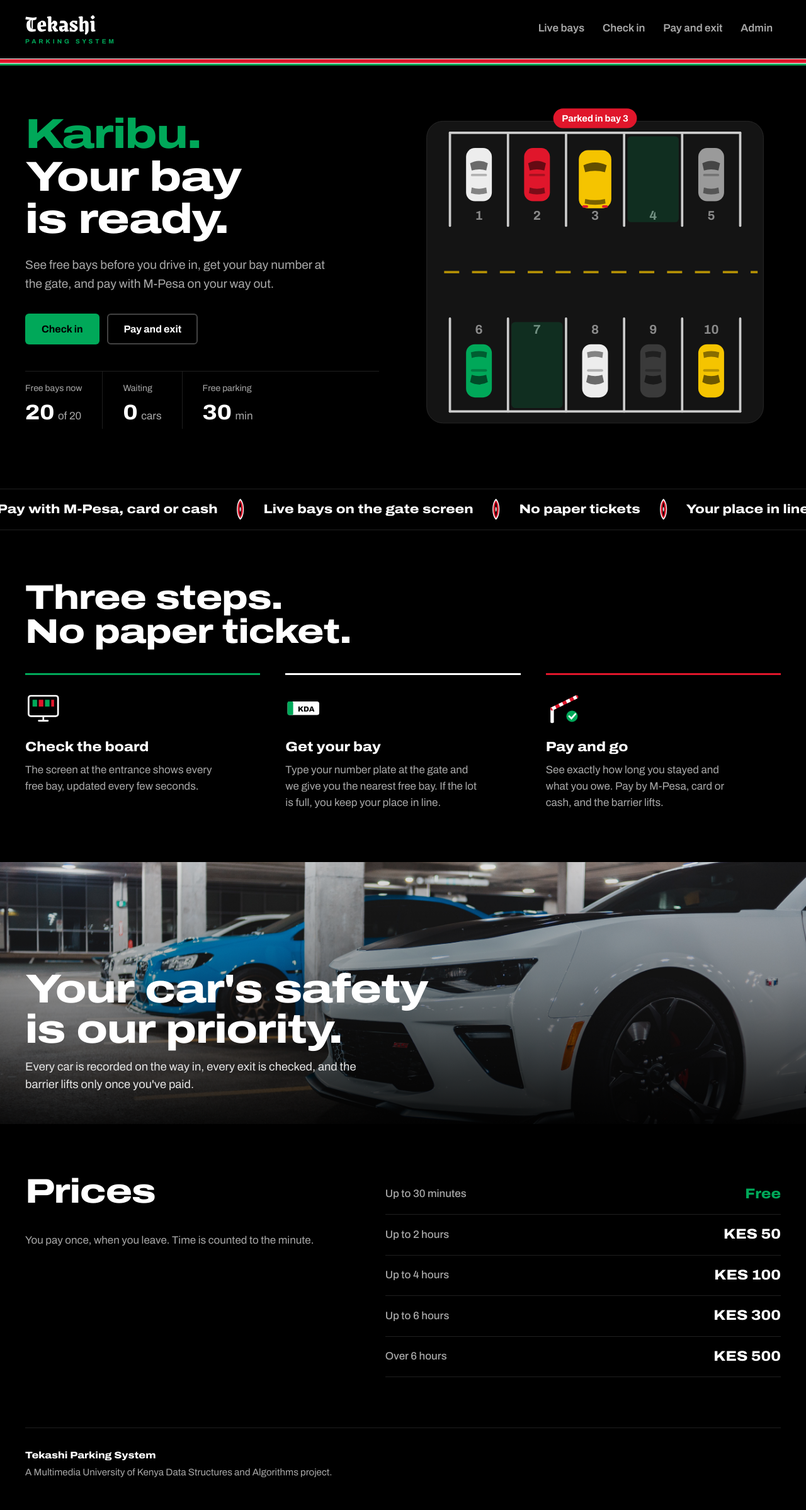
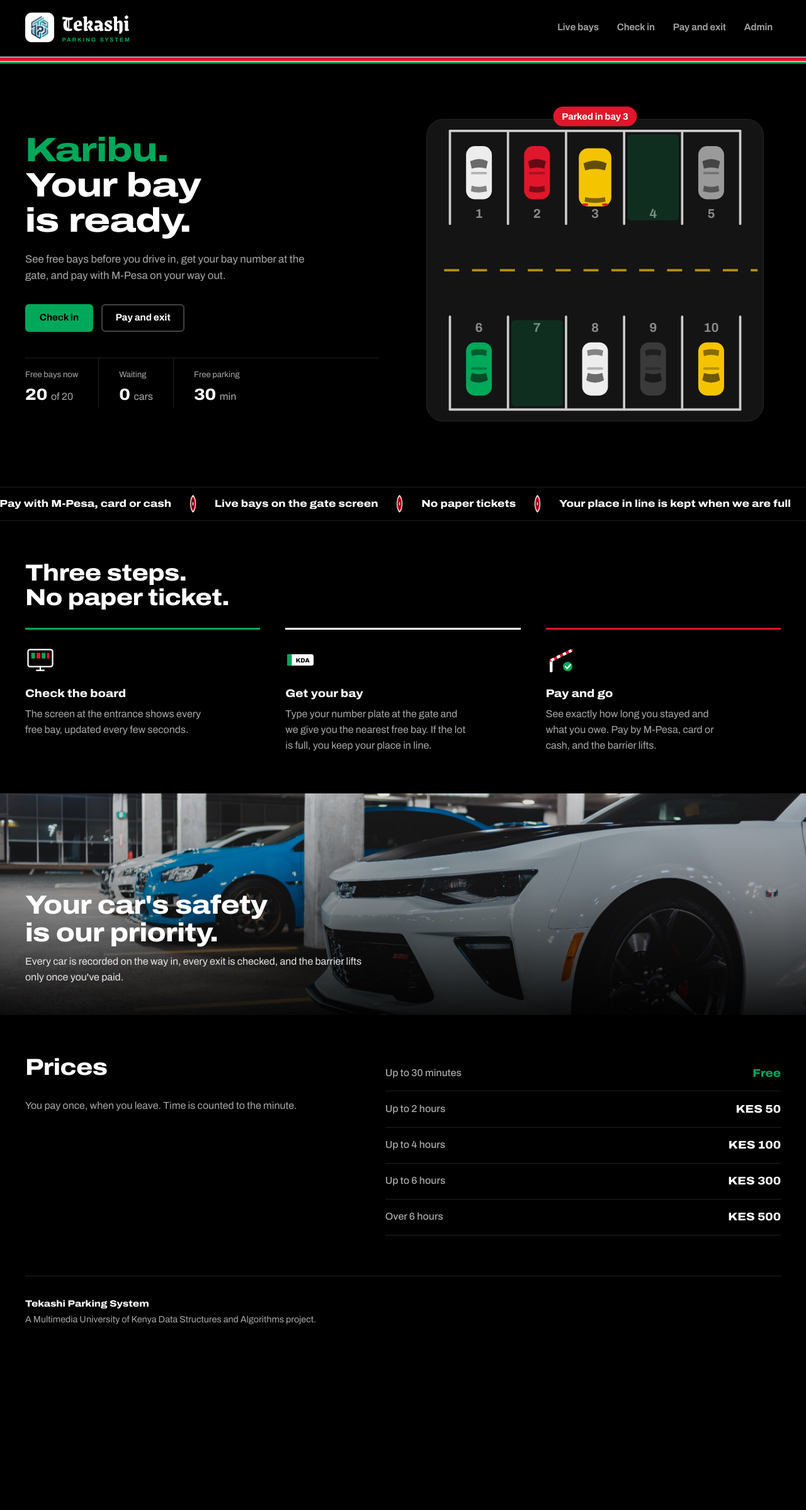
Before and after one commit to gitau254-m/tekashi-parking-system, a FastAPI app: page / in a window 1280 px wide. Shown: the whole page at 63% size. After the commit the page ends 2103 px from the top, so only its background shows below. Run offline with FastAPI, Linux system fonts and the light colour scheme.

Commit message:
feat: Tekashi logo mark, calmer type scale, dated stays with day/month filter

```diff
--- a/main.py
+++ b/main.py
@@ -18,7 +18,7 @@ Test every route at http://127.0.0.1:8000/docs
 from contextlib import asynccontextmanager
 from datetime import date
 
-from fastapi import Depends, FastAPI, Request
+from fastapi import Depends, FastAPI, Query, Request
 from fastapi.responses import JSONResponse
 from fastapi.staticfiles import StaticFiles
 from pydantic import BaseModel, Field
@@ -199,6 +199,11 @@ def report_summary(request: Request, day: date | None = None):
 
 
 @app.get("/api/reports/transactions", tags=["6. Reports"], dependencies=ADMIN_ONLY)
-def report_transactions(request: Request, limit: int = 20):
-    """UC10: latest completed stays, newest first."""
-    return audit.recent_transactions(get_state(request), limit)
+def report_transactions(
+    request: Request,
+    limit: int = Query(20, ge=1, le=2000),                       # ge/le: allowed range
+    day: date | None = None,                                     # e.g. 2026-09-27
+    month: str | None = Query(None, pattern=r"^\d{4}-\d{2}$"),   # e.g. 2026-08
+):
+    """UC10: completed stays, newest first - for one day, one month, or the latest."""
+    return audit.recent_transactions(get_state(request), limit, day, month)
--- a/static/css/style.css
+++ b/static/css/style.css
@@ -59,7 +59,7 @@ body {
   color: var(--white);
   font-family: var(--font);
   font-stretch: 100%;
-  font-size: 1.0625rem;
+  font-size: 1rem;
   line-height: 1.55;
   -webkit-font-smoothing: antialiased;
 }
@@ -80,10 +80,11 @@ p { margin: 0; }
 /* Bold display type: heavy and stretched wide. */
 .hero-title, .section-title, .page-title, .board-count strong,
 .board-caption, .photo-band-title, .result-big, .leave-title, .quote-due dd {
-  font-stretch: 125%;
+  font-stretch: 115%;
   font-weight: 800;
-  letter-spacing: -0.02em;
+  letter-spacing: -0.015em;
 }
+.hero-title { font-stretch: 125%; }     /* only the home headline goes extra wide */
 
 /* ---------------------------------------------------------------- flag stripe */
 /* Kenyan flag bands, top to bottom: black, white, red, white, green. */
@@ -107,16 +108,19 @@ p { margin: 0; }
   gap: 1rem;
 }
 
-/* The logo: "Tekashi" in bold blackletter, "PARKING SYSTEM" small underneath,
+/* The logo: the mark (car in its bay), then "Tekashi" in bold blackletter
+   with "PARKING SYSTEM" small underneath,
    stretched (justified) to exactly the same width as the name above it. */
-.brand { display: inline-grid; color: var(--white); text-decoration: none; line-height: 1; }
-.brand-name { font-family: "Grenze Gotisch", Georgia, serif; font-size: 2.3rem; font-weight: 800; letter-spacing: 0.01em; }
+.brand { display: inline-flex; align-items: center; gap: 0.75rem; color: var(--white); text-decoration: none; }
+.brand-mark { width: 2.9rem; height: 2.9rem; flex: none; }
+.brand-text { display: inline-grid; line-height: 1; }
+.brand-name { font-family: "Grenze Gotisch", Georgia, serif; font-size: 2.2rem; font-weight: 800; letter-spacing: 0.01em; }
 .brand-sub {
   margin-top: 0.3rem;
-  font-size: 0.62rem;
+  font-size: 0.56rem;
   font-weight: 700;
-  letter-spacing: 0.4em;
-  margin-right: -0.4em;            /* cancels the spacing after the last letter */
+  letter-spacing: 0.22em;
+  margin-right: -0.22em;           /* cancels the spacing after the last letter */
   text-transform: uppercase;
   color: var(--green);
   text-align: justify;
@@ -130,6 +134,7 @@ p { margin: 0; }
   text-decoration: none;
   padding: 0.5rem 0.8rem;
   font-weight: 600;
+  font-size: 0.95rem;
 }
 .site-nav a:hover { color: var(--white); }
 .site-nav a[aria-current="page"] { color: var(--white); }
@@ -142,11 +147,11 @@ p { margin: 0; }
 
 .btn {
   display: inline-flex; align-items: center; justify-content: center; gap: 0.5rem;
-  min-height: 3.1rem;
-  padding: 0 1.5rem;
+  min-height: 2.75rem;
+  padding: 0 1.3rem;
   border-radius: var(--radius-s);
   border: 2px solid transparent;
-  font: 700 1rem/1 var(--font);
+  font: 700 0.95rem/1 var(--font);
   text-decoration: none;
   cursor: pointer;
   transition: background-color 0.15s, border-color 0.15s, transform 0.1s;
@@ -217,12 +222,12 @@ p { margin: 0; }
   padding: 2.5rem 0 3.5rem;
 }
 
-.hero-title { margin: 0 0 1.4rem; font-size: clamp(2.7rem, 5.2vw, 5rem); line-height: 0.95; }
+.hero-title { margin: 0 0 1.2rem; font-size: clamp(2.2rem, 4.2vw, 3.6rem); line-height: 0.98; }
 .hero-title .line { display: block; overflow: hidden; padding-bottom: 0.06em; }  /* clips the slide-up */
 .hero-title .line > span { display: inline-block; }
 .hero-title .line:first-child { color: var(--green); }   /* the greeting, in Kenyan green */
 
-.hero-lead { max-width: 30rem; font-size: 1.2rem; color: var(--grey); margin-bottom: 2rem; }
+.hero-lead { max-width: 30rem; font-size: 1.05rem; color: var(--grey); margin-bottom: 2rem; }
 .hero-actions { display: flex; gap: 0.8rem; flex-wrap: wrap; margin-bottom: 2.6rem; }
 
 .hero-stats {
@@ -234,9 +239,9 @@ p { margin: 0; }
 }
 .hero-stats > div { padding: 1rem 2rem 0 0; margin-right: 2rem; border-right: 1px solid var(--line); }
 .hero-stats > div:last-child { border-right: 0; margin-right: 0; }
-.hero-stats dt { color: var(--grey); font-size: 0.88rem; }
+.hero-stats dt { color: var(--grey); font-size: 0.82rem; }
 .hero-stats dd { margin: 0.1rem 0 0; display: flex; align-items: baseline; gap: 0.35rem; }
-.hero-stats strong { font-size: 2.1rem; font-weight: 800; font-stretch: 110%; font-variant-numeric: tabular-nums; }
+.hero-stats strong { font-size: 1.6rem; font-weight: 800; font-stretch: 110%; font-variant-numeric: tabular-nums; }
 .hero-stats dd span { color: var(--grey); }
 
 .hero-art { position: relative; }
@@ -256,33 +261,33 @@ p { margin: 0; }
   display: inline-flex;
   align-items: center;
   gap: 1.6rem;
-  padding: 0.95rem 0;
+  padding: 0.75rem 0;
   white-space: nowrap;
   animation: ticker 38s linear infinite;
 }
 .ticker-item {
-  font-size: 1.25rem; font-weight: 800; font-stretch: 118%;
+  font-size: 1rem; font-weight: 800; font-stretch: 115%;
   color: var(--white);
 }
-.ticker-shield { width: 1.35rem; height: 2.1rem; flex: none; }
+.ticker-shield { width: 1.1rem; height: 1.75rem; flex: none; }
 @keyframes ticker { to { transform: translateX(-50%); } }   /* the list is doubled, so -50% loops */
 
 /* ---------------------------------------------------------------- home: sections */
 
-.section { width: var(--page); margin: 0 auto; padding: 5rem 0; }
-.section-title { margin: 0 0 2.4rem; font-size: clamp(2.1rem, 4.4vw, 3.4rem); line-height: 1; }
+.section { width: var(--page); margin: 0 auto; padding: 4rem 0; }
+.section-title { margin: 0 0 1.8rem; font-size: clamp(1.6rem, 3vw, 2.3rem); line-height: 1.05; }
 
 .steps { list-style: none; margin: 0; padding: 0; display: grid; grid-template-columns: repeat(auto-fit, minmax(15rem, 1fr)); gap: 2.5rem; }
 .steps li { border-top: 3px solid var(--line-strong); padding-top: 1.5rem; }
 .steps li:nth-child(1) { border-color: var(--green); }
 .steps li:nth-child(2) { border-color: var(--white); }
 .steps li:nth-child(3) { border-color: var(--red); }
-.step-icon { width: 3.6rem; height: 3.6rem; color: var(--white); margin-bottom: 1rem; }
-.steps h3 { margin: 0 0 0.4rem; font-size: 1.35rem; font-weight: 800; font-stretch: 112%; }
+.step-icon { width: 3rem; height: 3rem; color: var(--white); margin-bottom: 1rem; }
+.steps h3 { margin: 0 0 0.4rem; font-size: 1.1rem; font-weight: 800; font-stretch: 112%; }
 .steps p { color: var(--grey); max-width: 32ch; }
 
 .photo-band {
-  min-height: 26rem;
+  min-height: 22rem;
   display: flex;
   align-items: flex-end;
   background-color: #0B0B0B;
@@ -297,17 +302,17 @@ p { margin: 0; }
   background-position: center;
 }
 .photo-band-inner { width: var(--page); margin: 0 auto; padding: 3rem 0; }
-.photo-band-title { font-size: clamp(2.2rem, 5vw, 4rem); line-height: 1; margin-bottom: 0.8rem; }
-.photo-band-text { max-width: 34rem; font-size: 1.15rem; color: #E6E6E6; }
+.photo-band-title { font-size: clamp(1.7rem, 3.4vw, 2.6rem); line-height: 1.05; margin-bottom: 0.7rem; }
+.photo-band-text { max-width: 34rem; font-size: 1rem; color: #E6E6E6; }
 
 .prices-section { display: grid; grid-template-columns: minmax(0, 1fr) minmax(0, 1.2fr); gap: 3rem; align-items: start; }
 .prices { width: 100%; border-collapse: collapse; }
 .prices th, .prices td { padding: 0.9rem 0; border-bottom: 1px solid var(--line); text-align: left; }
 .prices th { font-weight: 500; color: var(--grey); }
-.prices td { text-align: right; font-size: 1.4rem; font-weight: 800; font-stretch: 112%; }
+.prices td { text-align: right; font-size: 1.1rem; font-weight: 800; font-stretch: 112%; }
 .prices tr:first-child td { color: var(--green); }
 
-.site-footer { width: var(--page); margin: 0 auto; padding: 2rem 0 3rem; border-top: 1px solid var(--line); font-size: 0.95rem; }
+.site-footer { width: var(--page); margin: 0 auto; padding: 2rem 0 3rem; border-top: 1px solid var(--line); font-size: 0.9rem; }
 .footer-brand { font-weight: 800; font-stretch: 115%; margin-bottom: 0.2rem; }
 
 /* ---------------------------------------------------------------- the car park (bays) */
--- a/static/js/app.js
+++ b/static/js/app.js
@@ -393,18 +393,44 @@ function initAdmin() {
     }
   }
 
+  /** "27 Sep 2026" */
+  function formatDate(iso) {
+    return new Date(iso).toLocaleDateString("en-KE", { day: "numeric", month: "short", year: "numeric" });
+  }
+
   async function loadTransactions() {
-    const r = await api("GET", "/api/reports/transactions?limit=15");
+    // Which stays to show: the latest 20, one day, or a whole month (e.g. last month's records).
+    const range = $("[data-stays-range]").value;
+    const day = dayInput.value;                        // "2026-09-27"
+    let url = "/api/reports/transactions?limit=20";
+    let label = "the latest";
+    if (range === "day") {
+      url = `/api/reports/transactions?limit=2000&day=${day}`;
+      label = "on " + formatDate(day + "T12:00");
+    } else if (range === "month") {
+      url = `/api/reports/transactions?limit=2000&month=${day.slice(0, 7)}`;
+      label = "in " + new Date(day + "T12:00").toLocaleDateString("en-KE", { month: "long", year: "numeric" });
+    }
+
+    const r = await api("GET", url);
     if (needsLogin(r) || !r.ok) return;
+    const total = r.data.reduce((sum, t) => sum + t.amount_paid, 0);   // add up what was paid
+    $("[data-stays-summary]").textContent =
+      `${r.data.length} ${r.data.length === 1 ? "stay" : "stays"} ${label}, ${kes(total)} collected.`;
+
     const body = $("[data-transactions]");
     body.replaceChildren();
     if (!r.data.length) {
-      body.innerHTML = '<tr><td colspan="7" class="muted">No completed stays yet.</td></tr>';
+      body.innerHTML = '<tr><td colspan="8" class="muted">No completed stays for this period.</td></tr>';
       return;
     }
     for (const t of r.data) {
+      // Show the date on "In" too when the car arrived on an earlier day (overnight stays).
+      const sameDay = new Date(t.entry_time).toDateString() === new Date(t.barrier_time).toDateString();
+      const arrived = sameDay ? formatTime(t.entry_time)
+        : new Date(t.entry_time).toLocaleDateString("en-KE", { day: "numeric", month: "short" }) + " " + formatTime(t.entry_time);
       const row = document.createElement("tr");
-      const cells = [t.plate, t.slot_number, formatTime(t.entry_time), formatTime(t.barrier_time),
+      const cells = [formatDate(t.barrier_time), t.plate, t.slot_number, arrived, formatTime(t.barrier_time),
                      formatMinutes(t.duration_minutes), kes(t.amount_paid),
                      t.payment_method === "MPESA" ? "M-Pesa" : t.payment_method.charAt(0) + t.payment_method.slice(1).toLowerCase()];
       for (const value of cells) {
@@ -479,7 +505,8 @@ function initAdmin() {
     }
   });
 
-  dayInput.addEventListener("change", loadSummary);
+  dayInput.addEventListener("change", () => { loadSummary(); loadTransactions(); });
+  $("[data-stays-range]").addEventListener("change", loadTransactions);
   loadRates();
   every(10, () => { loadSummary(); loadSlots(); loadQueue(); loadTransactions(); });
 }
--- a/templates/base.html
+++ b/templates/base.html
@@ -16,6 +16,11 @@
   <link rel="preload" href="{{ url_for('static', path='fonts/archivo-variable.woff2') }}" as="font" type="font/woff2" crossorigin>
   <link rel="preload" href="{{ url_for('static', path='fonts/grenze-gotisch.woff2') }}" as="font" type="font/woff2" crossorigin>
   <link rel="stylesheet" href="{{ url_for('static', path='css/style.css') }}">
+  {# Browser-tab icons: a small PNG for tabs, a larger one for high-resolution
+     screens, and a square PNG that iPhones use when the site is saved to the home screen. #}
+  <link rel="icon" href="{{ url_for('static', path='img/favicon-32.png') }}" sizes="32x32" type="image/png">
+  <link rel="icon" href="{{ url_for('static', path='img/logo-mark.png') }}" sizes="192x192" type="image/png">
+  <link rel="apple-touch-icon" href="{{ url_for('static', path='img/apple-touch-icon.png') }}">
 </head>
 <body data-page="{{ page }}" class="{% block body_class %}{% endblock %}">
 
@@ -43,8 +48,12 @@
   {% block header %}
   <header class="site-header">
     <a class="brand" href="/" aria-label="Tekashi Parking System home">
-      <span class="brand-name">Tekashi</span>
-      <span class="brand-sub">Parking System</span>
+      {# alt="" : the link already has a label, so screen readers skip the picture. #}
+      <img class="brand-mark" src="{{ url_for('static', path='img/logo-mark.png') }}" alt="" width="48" height="48">
+      <span class="brand-text">
+        <span class="brand-name">Tekashi</span>
+        <span class="brand-sub">Parking System</span>
+      </span>
     </a>
     <nav class="site-nav" aria-label="Main">
       <a href="/display" {% if page == 'display' %}aria-current="page"{% endif %}>Live bays</a>
```
Also changed, not shown: other parts of static/css/style.css (+35 -31 lines), modules/audit.py (+20 -5 lines), pages.py (+9 -2 lines), templates/admin.html (+14 -4 lines), templates/display.html (+6 -2 lines), tests/test_parking.py (+45 -0 lines), tests/test_web.py (+12 -0 lines), README.md, static/img/apple-touch-icon.png (added), static/img/favicon-32.png (added), static/img/favicon.ico (added), static/img/logo-mark.png (added), 5 other files.
